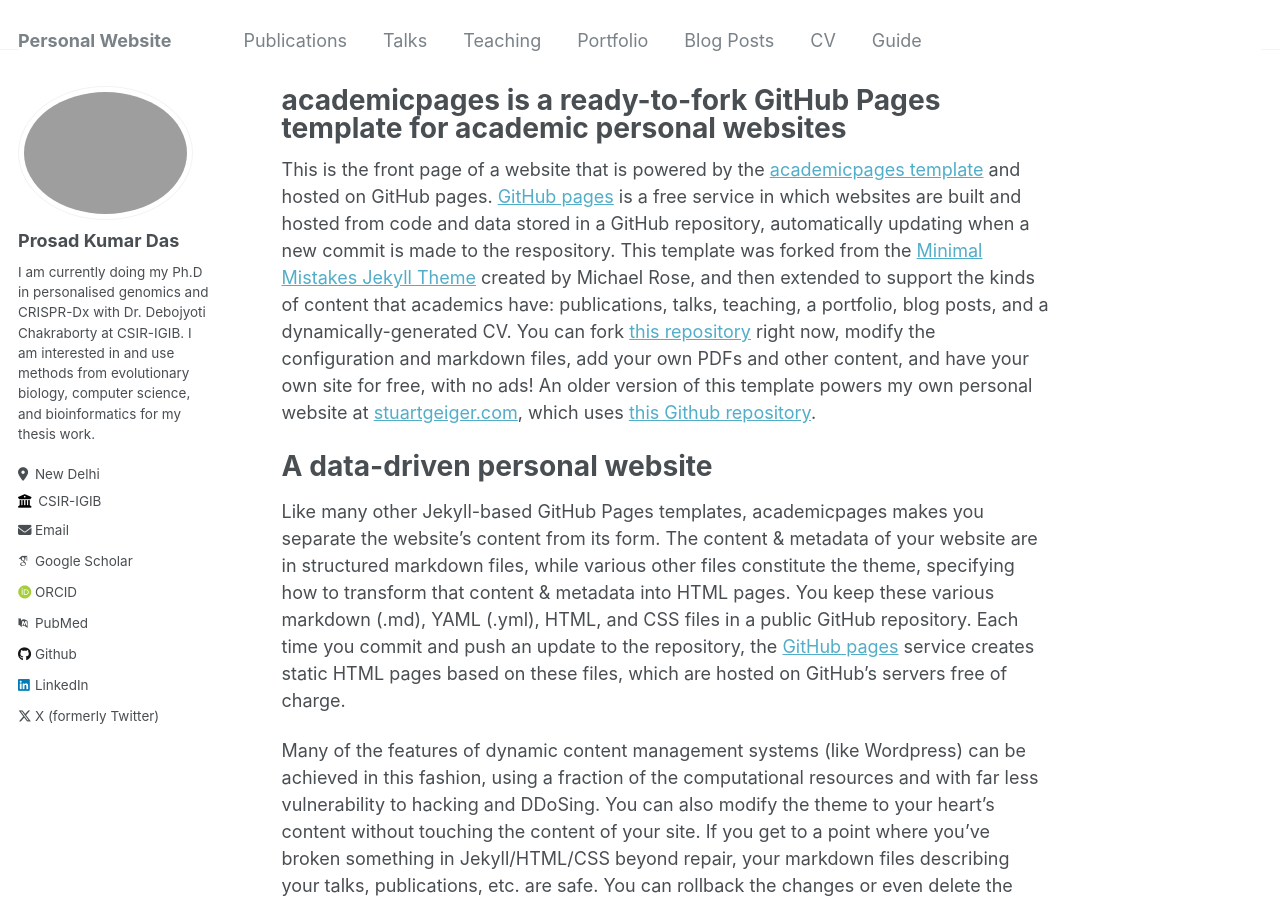
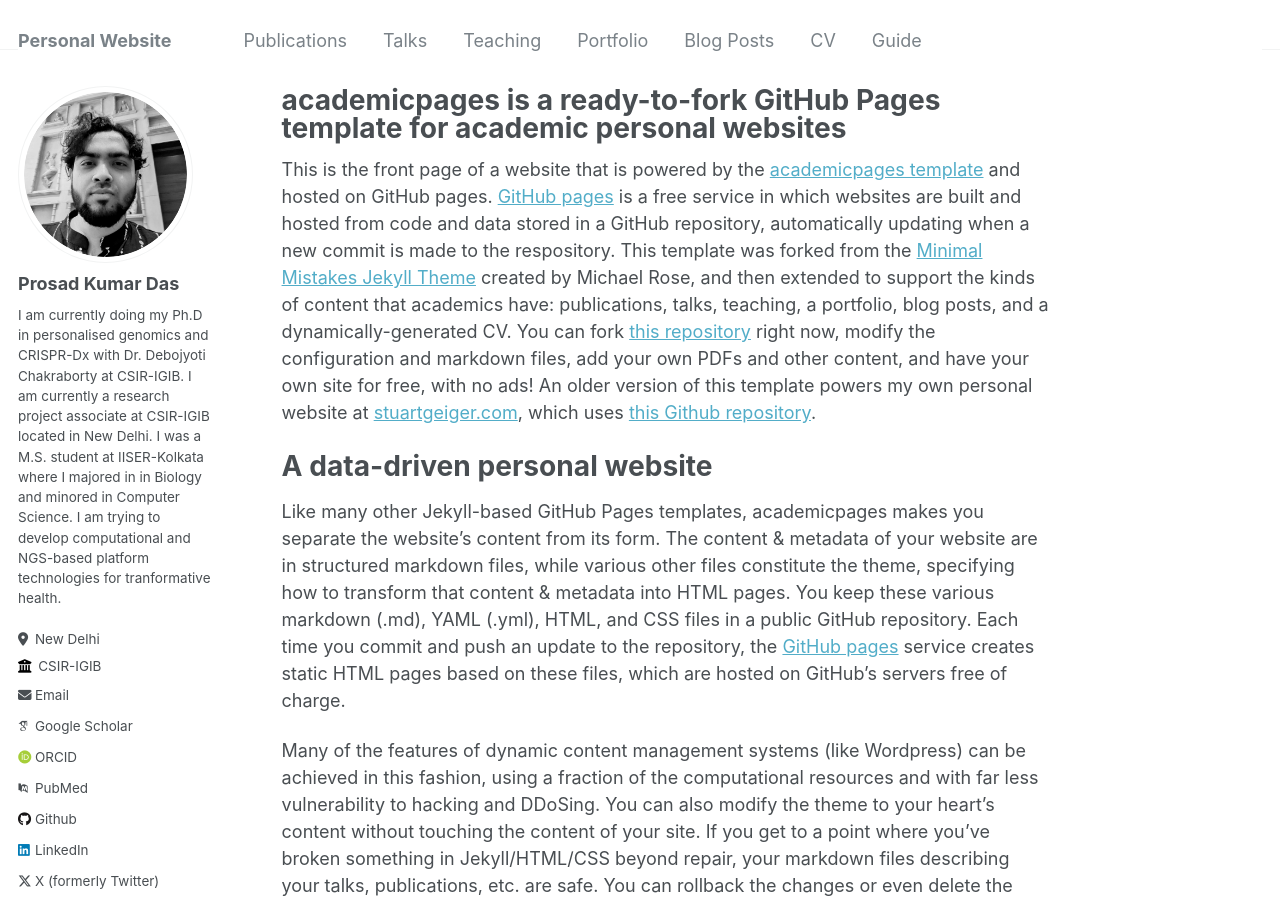
Before and after one commit to DasProsad/dasprosad.github.io, a Jekyll site: the page built from _pages/about.md, in a window 1280 px wide and 900 px high. Built offline with Jekyll 4.4.1, drawn with Linux system fonts in a browser that asks for light colours; some web fonts are replaced.

Commit message:
Update _config.yml

```diff
--- a/_config.yml
+++ b/_config.yml
@@ -21,10 +21,10 @@ repository               : "dasprosad/dasprosad.github.io"
 #               Additional customization can be done by editing /_includes/author-profile.html
 author:
   # Biographic information
-  avatar           : "profile.jpg"
+  avatar           : "profile_1.png"
   name             : "Prosad Kumar Das"
   pronouns         : # example: "she/her"
-  bio              : "I am currently doing my Ph.D in personalised genomics and CRISPR-Dx with Dr. Debojyoti Chakraborty at CSIR-IGIB. I am interested in and use methods from evolutionary biology, computer science, and bioinformatics for my thesis work."
+  bio              : "I am currently doing my Ph.D in personalised genomics and CRISPR-Dx with Dr. Debojyoti Chakraborty at CSIR-IGIB. I am currently a research project associate at CSIR-IGIB located in New Delhi. I was a M.S. student at IISER-Kolkata where I majored in in Biology and minored in Computer Science. I am trying to develop computational and NGS-based platform technologies for tranformative health."
   location         : "New Delhi"
   employer         : "CSIR-IGIB"
   uri              : # URL
```
